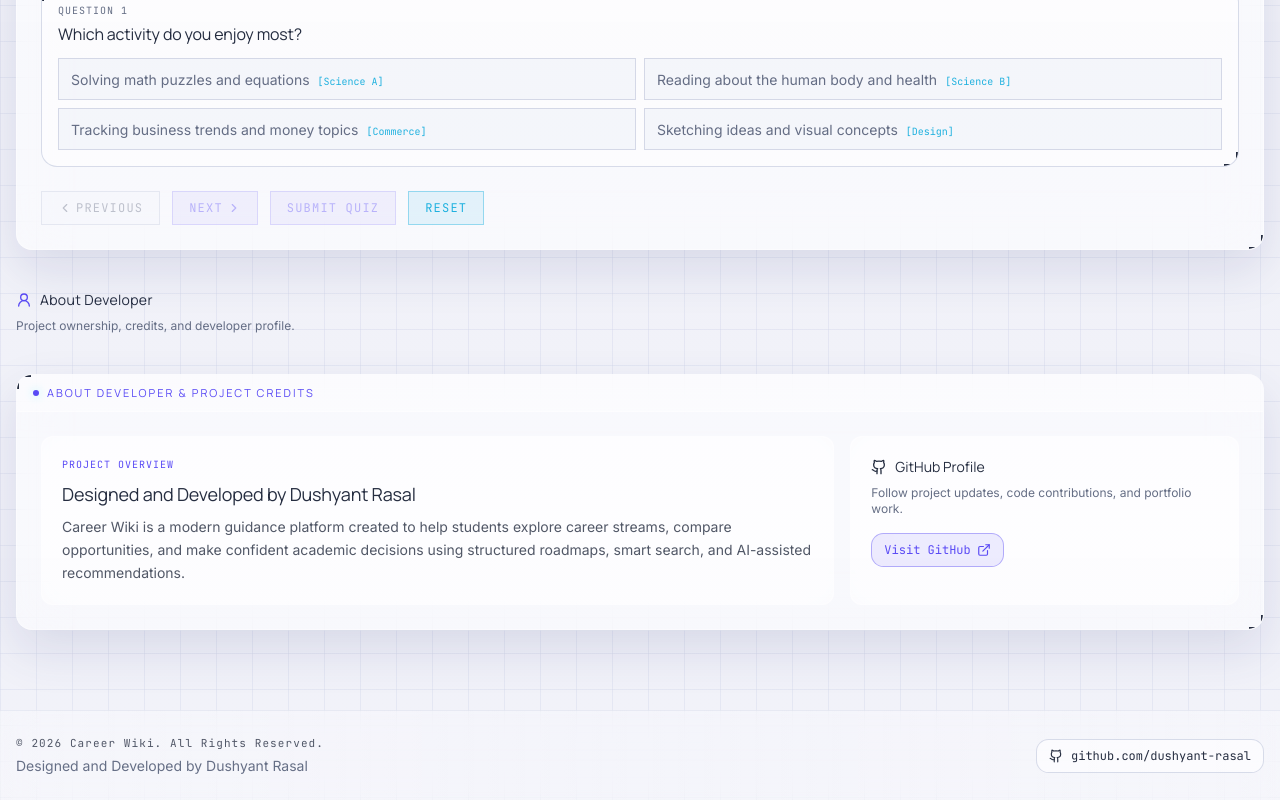
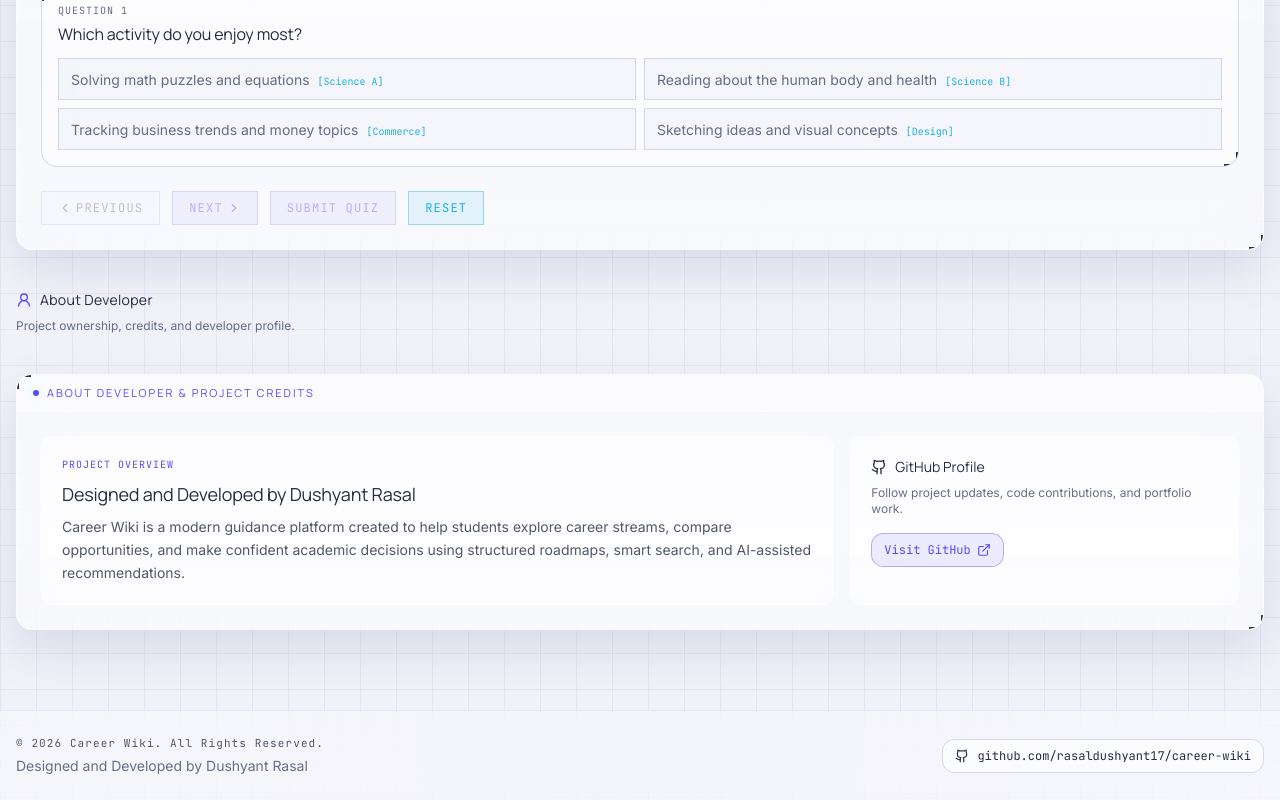
Before and after one commit to rasaldushyant17/career_wiki, a React (Vite) app: page / in a window 1280 px wide. Shown: the part 3307-4107 px from the top of the page. Built offline with nearby package versions, Linux system fonts and the light colour scheme.

Commit message:
Updated project files

```diff
--- a/src/pages/Index.tsx
+++ b/src/pages/Index.tsx
@@ -594,13 +594,13 @@ const Index = () => {
             </p>
           </div>
           <a
-            href="https://github.com/dushyant-rasal"
+            href="https://github.com/rasaldushyant17/career-wiki"
             target="_blank"
             rel="noopener noreferrer"
             className="inline-flex items-center gap-2 rounded-md border border-border/70 bg-white/60 px-3 py-2 font-mono text-xs text-foreground hover:border-primary/40 hover:text-primary transition-colors"
           >
             <Github className="h-3.5 w-3.5" />
-            github.com/dushyant-rasal
+            github.com/rasaldushyant17/career-wiki
           </a>
         </div>
       </footer>
```
